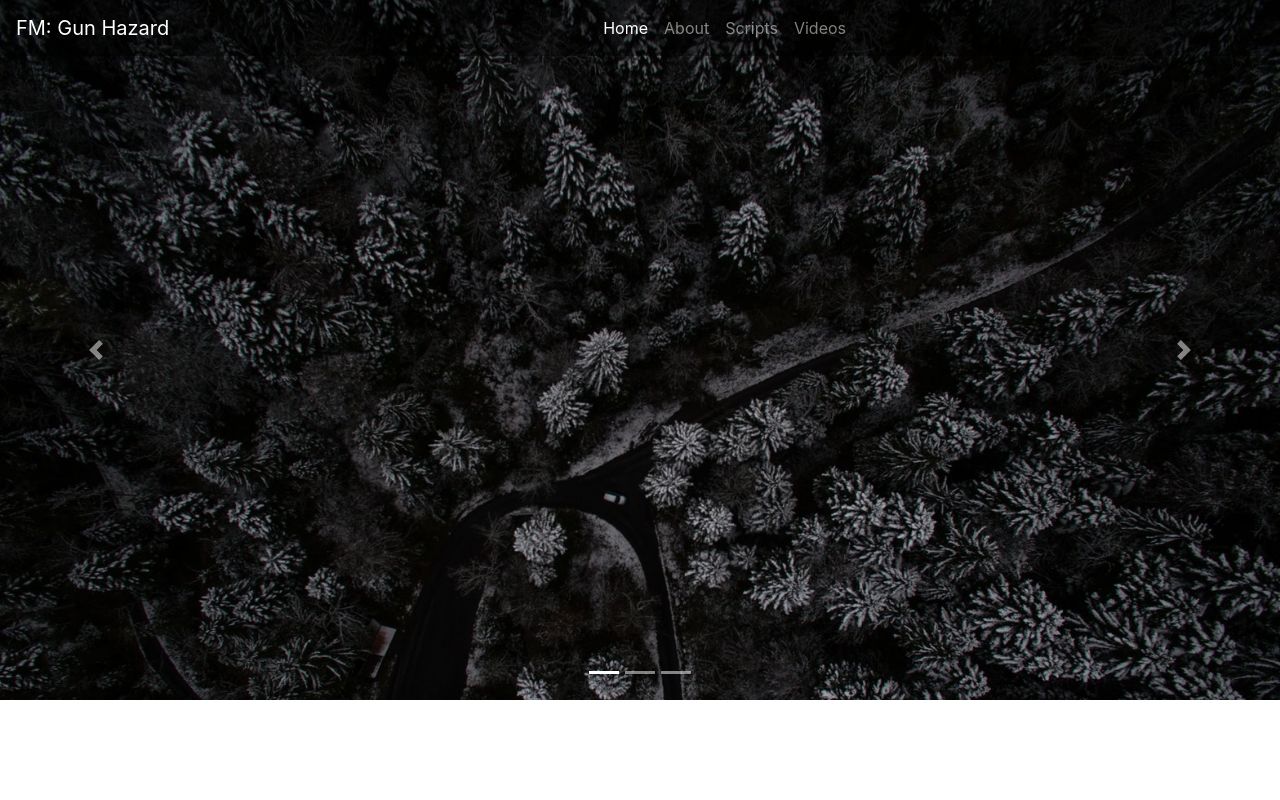
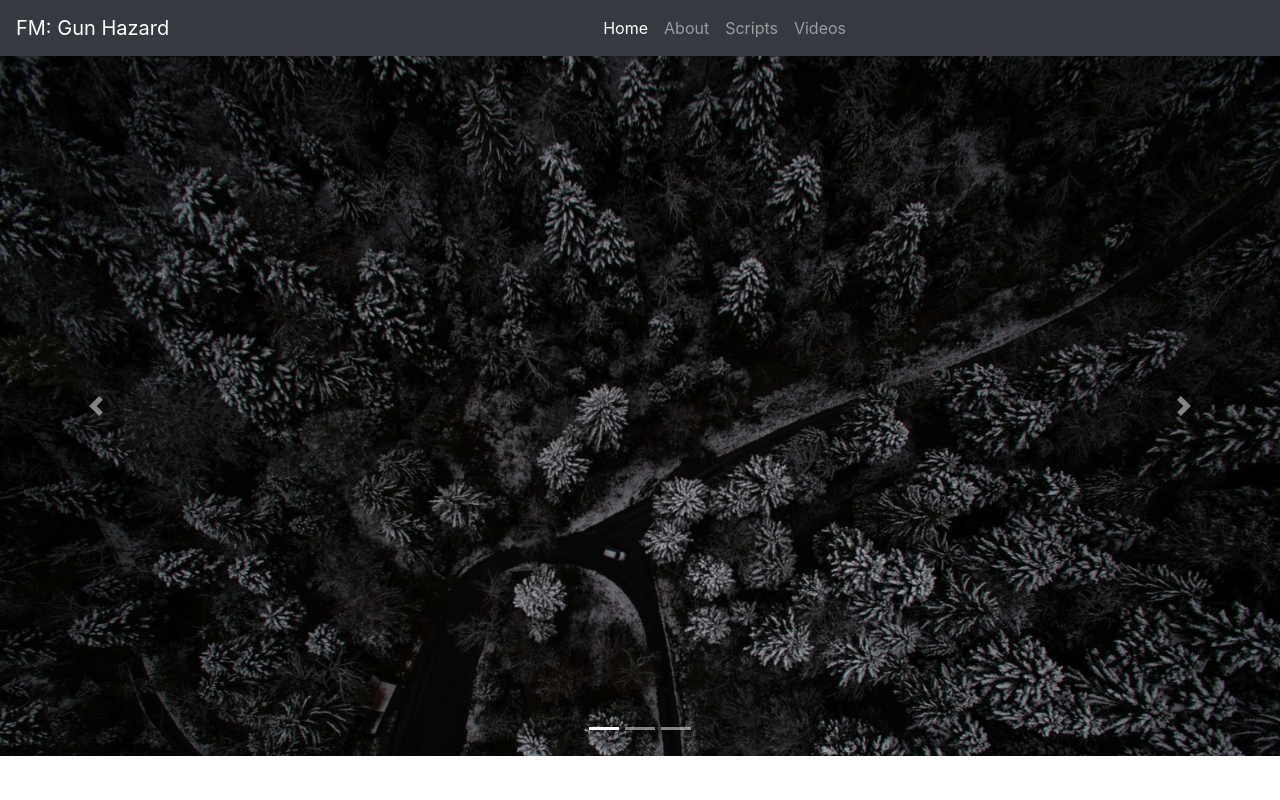
Before and after one commit to the-frontmission/front_mission-gun_hazard, a Vue app: page / in a window 1280 px wide. Shown: the top 800 px of the page. Built offline with nearby package versions, Linux system fonts and the light colour scheme.

Commit message:
fixed AppNavbar.vue

```diff
--- a/src/components/app/AppNavbar.vue
+++ b/src/components/app/AppNavbar.vue
@@ -1,5 +1,5 @@
 <template>
-  <nav class="navbar navbar-expand fixed-top navbar-dark flex-column flex-md-row bg-transparent- ">
+  <nav class="navbar navbar-expand navbar-dark flex-column flex-md-row bg-dark">
     <a class="navbar-brand" href="#">FM: Gun Hazard</a>
     <div class="w-100">
       <ul class="navbar-nav flex-row justify-content-around justify-content-md-center">
@@ -48,7 +48,5 @@ export default {
 </script>
 
 <style scoped>
-.navbar {
-  background-color: rgba(0, 0, 0, .4);
-}
+
 </style>
```
